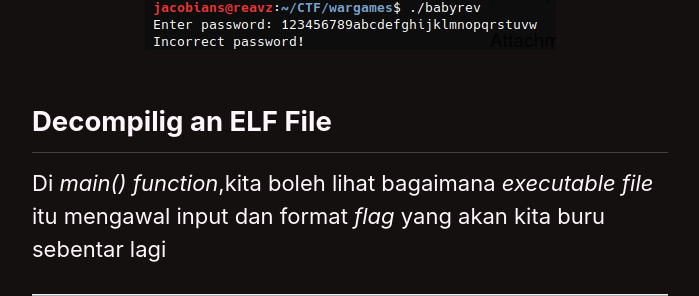
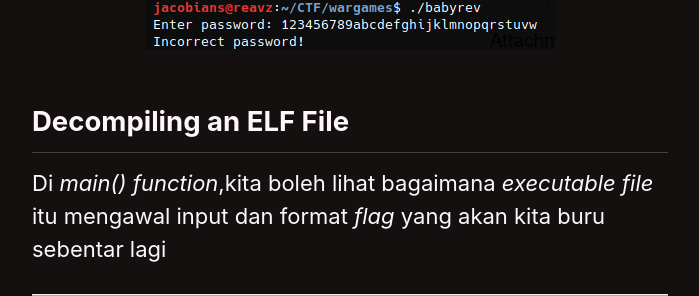
Before and after one commit to faridarif/faridarif.github.io, a Jekyll site: the page built from _posts/2020-12-07-CTF-Wargames-babyrev.md, in a window 1280 px wide and 900 px high, scrolled down 671 px. Shown: the part 156-452 px from the top of the window, without its empty margins (290-989 px from the left). Built offline with Jekyll 4.4.1, drawn with Linux system fonts in a browser that asks for light colours; cached includes are drawn as plain includes.

Commit message:
Update 2020-12-07-CTF-Wargames-babyrev.md

```diff
--- a/_posts/2020-12-07-CTF-Wargames-babyrev.md
+++ b/_posts/2020-12-07-CTF-Wargames-babyrev.md
@@ -17,7 +17,7 @@ Dalam *challenge* ini,kita diberikan satu *executable file* (ELF) yang mana *exe
 
 ![enter image description here](https://raw.githubusercontent.com/faridarif/faridarif.github.io/master/images/elf-file.png){:.align-center}
 
-## Decompilig an ELF File
+## Decompiling an ELF File
 
 Di *main() function*,kita boleh lihat bagaimana *executable file* itu mengawal input dan format *flag* yang akan kita buru sebentar lagi
 
```
